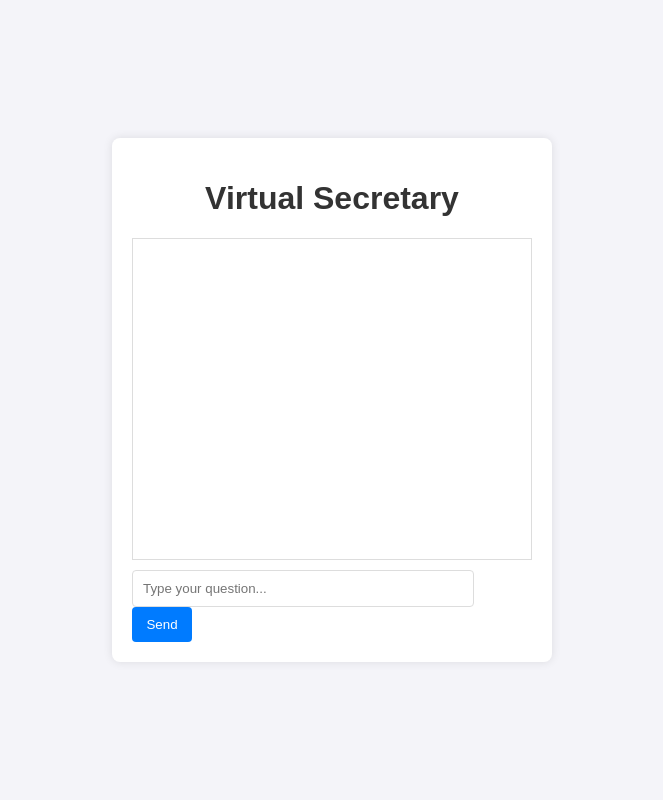
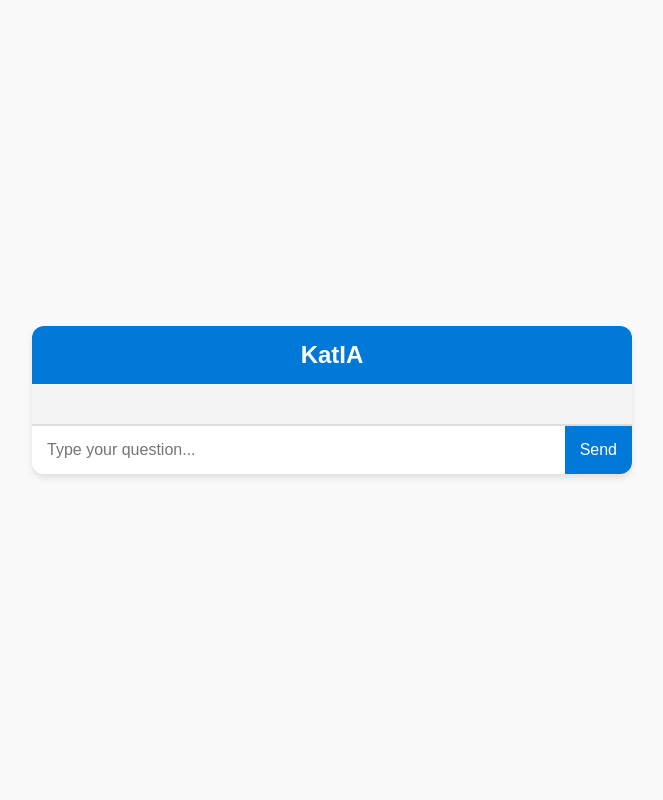
Before and after one commit to miguelJalube/virtSecretary, a Flask app: page / in a window 1280 px wide. Shown: the whole page, without its empty margins (308-971 px from the left). Run offline with Flask 2, Linux system fonts and the light colour scheme; parts of the project's set-up code (start-up, migrations or seed data) failed here and were passed over.

Commit message:
Updated template style

```diff
--- a/src/app.py
+++ b/src/app.py
@@ -1,7 +1,7 @@
 import os
 import sys
 import logging
-from flask import Flask, request, jsonify, render_template, stream_with_context, Response
+from flask import Flask, redirect, request, jsonify, render_template, stream_with_context, Response
 
 from llama_index.core import Settings
 from llama_index.core import VectorStoreIndex, SimpleDirectoryReader
@@ -36,7 +36,7 @@ def index():
     logging.warning(os.listdir())
 
 
-    reader = SimpleDirectoryReader(input_dir="src/knowledge")
+    reader = SimpleDirectoryReader(input_dir="src/knowledge", recursive=True)
     documents = reader.load_data()
 
     index = VectorStoreIndex.from_documents(
@@ -69,7 +69,7 @@ def chat():
 
     data = request.get_json()
 
-    memory = ChatMemoryBuffer.from_defaults(token_limit=1500)
+    memory = ChatMemoryBuffer.from_defaults(llm=Settings.llm, token_limit=1500)
 
     chat_engine = index.as_chat_engine(
         chat_mode="context",
@@ -86,12 +86,16 @@ def chat():
 @app.route("/")
 def home():
     logging.info("Rendering home page")
+
+    # redirect to chat page with a query "presente toi"
+    #return redirect("/chat?query=presente%20toi")
+
     return render_template("index.html")
 
 if __name__ == "__main__":
 
     # Get system prompt from prompts/system_prompt
-    with open("src/prompts/system_prompt", "r") as f:
+    with open("src/prompts/system_prompt.txt", "r") as f:
         system_prompt = f.read()
 
     # Initialize LlamaIndex
--- a/src/templates/index.html
+++ b/src/templates/index.html
@@ -3,56 +3,166 @@
 <head>
     <meta charset="UTF-8">
     <meta name="viewport" content="width=device-width, initial-scale=1.0">
-    <title>Chatbot LlamaIndex</title>
-    <link rel="stylesheet" href="{{ url_for('static', filename='style.css') }}">
+    <title>KatIA - Chat</title>
+    <style>
+        body {
+            font-family: Arial, sans-serif;
+            background-color: #f9f9f9;
+            color: #333;
+            margin: 0;
+            padding: 0;
+            display: flex;
+            justify-content: center;
+            align-items: center;
+            height: 100vh;
+        }
+
+        .chat-container {
+            background-color: #ffffff;
+            width: 90%;
+            max-width: 600px;
+            border-radius: 12px;
+            box-shadow: 0 4px 6px rgba(0, 0, 0, 0.1);
+            overflow: hidden;
+            display: flex;
+            flex-direction: column;
+        }
+
+        h1 {
+            background-color: #0078d7;
+            color: #ffffff;
+            text-align: center;
+            margin: 0;
+            padding: 15px;
+            font-size: 1.5rem;
+        }
+
+        #chat-box {
+            flex: 1;
+            padding: 20px;
+            overflow-y: auto;
+            background-color: #f4f4f4;
+            border-bottom: 1px solid #ddd;
+        }
+
+        #chat-box p {
+            margin: 10px 0;
+            padding: 10px;
+            border-radius: 8px;
+            max-width: 75%;
+        }
+
+        #chat-box p strong {
+            display: block;
+            margin-bottom: 5px;
+        }
+
+        #chat-box p:nth-child(odd) {
+            background-color: #e6f7ff;
+            align-self: flex-start;
+        }
+
+        #chat-box p:nth-child(even) {
+            background-color: #daf6d6;
+            align-self: flex-end;
+        }
+
+        #user-input {
+            width: 100%;
+            border: none;
+            padding: 15px;
+            font-size: 1rem;
+            outline: none;
+        }
+
+        button {
+            background-color: #0078d7;
+            color: #ffffff;
+            border: none;
+            padding: 15px;
+            font-size: 1rem;
+            cursor: pointer;
+            transition: background-color 0.3s ease;
+        }
+
+        button:hover {
+            background-color: #005bb5;
+        }
+
+        .input-container {
+            display: flex;
+            border-top: 1px solid #ddd;
+        }
+
+        .input-container input {
+            flex: 1;
+        }
+
+        .input-container button {
+            flex: 0;
+        }
+    </style>
 </head>
 <body>
     <div class="chat-container">
-        <h1>Virtual Secretary</h1>
+        <h1>KatIA</h1>
         <div id="chat-box"></div>
-        <input type="text" id="user-input" placeholder="Type your question...">
-        <button onclick="sendMessage()">Send</button>
+        <div class="input-container">
+            <input type="text" id="user-input" placeholder="Type your question...">
+            <button onclick="sendMessage()">Send</button>
+        </div>
     </div>
 
     <script>
+        // Fonction pour gérer l'envoi du message
         async function sendMessage() {
             const userInput = document.getElementById("user-input").value;
             if (!userInput) return;
 
-            // Display user's question in the chat box
+            // Afficher la question de l'utilisateur dans la boîte de chat
             const chatBox = document.getElementById("chat-box");
             chatBox.innerHTML += `<p><strong>You:</strong> ${userInput}</p>`;
+            chatBox.scrollTop = chatBox.scrollHeight; // Scroll au bas
             document.getElementById("user-input").value = "";
 
-            // Create an entry for the chatbot response
+            // Créer un conteneur pour la réponse du bot
             const botResponse = document.createElement("p");
             botResponse.innerHTML = "<strong>KatIA:</strong> ";
             chatBox.appendChild(botResponse);
 
-            // Send the query to the Flask API
+            // Envoyer la requête à l'API Flask
             const response = await fetch("/chat", {
                 method: "POST",
                 headers: { "Content-Type": "application/json" },
                 body: JSON.stringify({ query: userInput }),
             });
 
-            // Process the streamed response
+            // Traiter la réponse en flux
             const reader = response.body.getReader();
             const decoder = new TextDecoder("utf-8");
 
-            // Read the streamed chunks
+            // Lire les morceaux de données
             let done = false;
             while (!done) {
                 const { value, done: streamDone } = await reader.read();
                 done = streamDone;
 
                 if (value) {
-                    // Decode the received chunk and append it to the bot's response
+                    // Décoder le morceau reçu et l'ajouter à la réponse du bot
                     const chunk = decoder.decode(value, { stream: true });
                     botResponse.innerHTML += chunk;
+                    chatBox.scrollTop = chatBox.scrollHeight; // Continuer à faire défiler
                 }
             }
         }
+
+        // Fonction pour détecter la touche "Enter"
+        document.getElementById("user-input").addEventListener("keypress", function(event) {
+            if (event.key === "Enter") {
+                event.preventDefault(); // Empêche le comportement par défaut (par ex. saut de ligne)
+                sendMessage(); // Appeler la fonction d'envoi
+            }
+        });
     </script>
 </body>
 </html>
```
Also changed, not shown: 3 other files.
